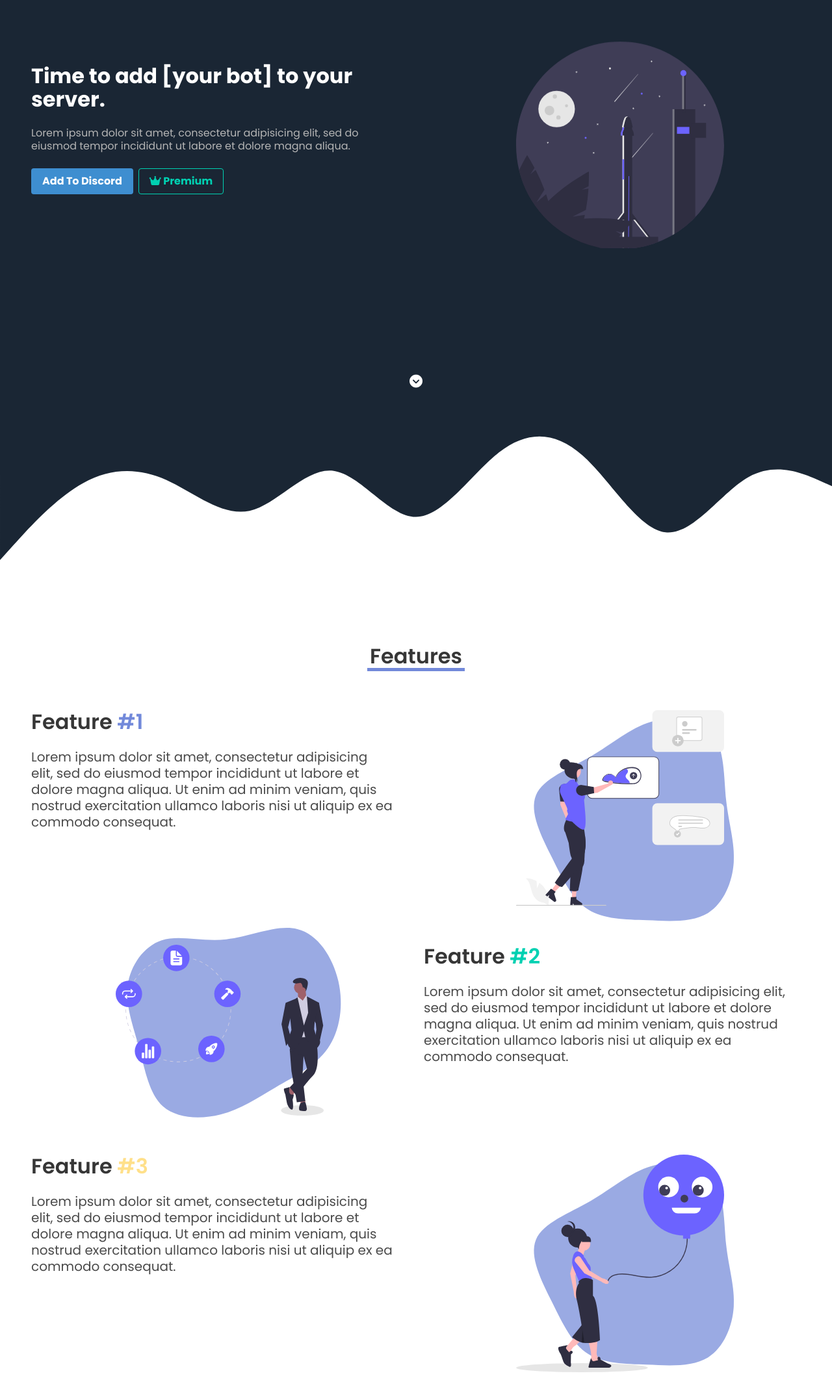
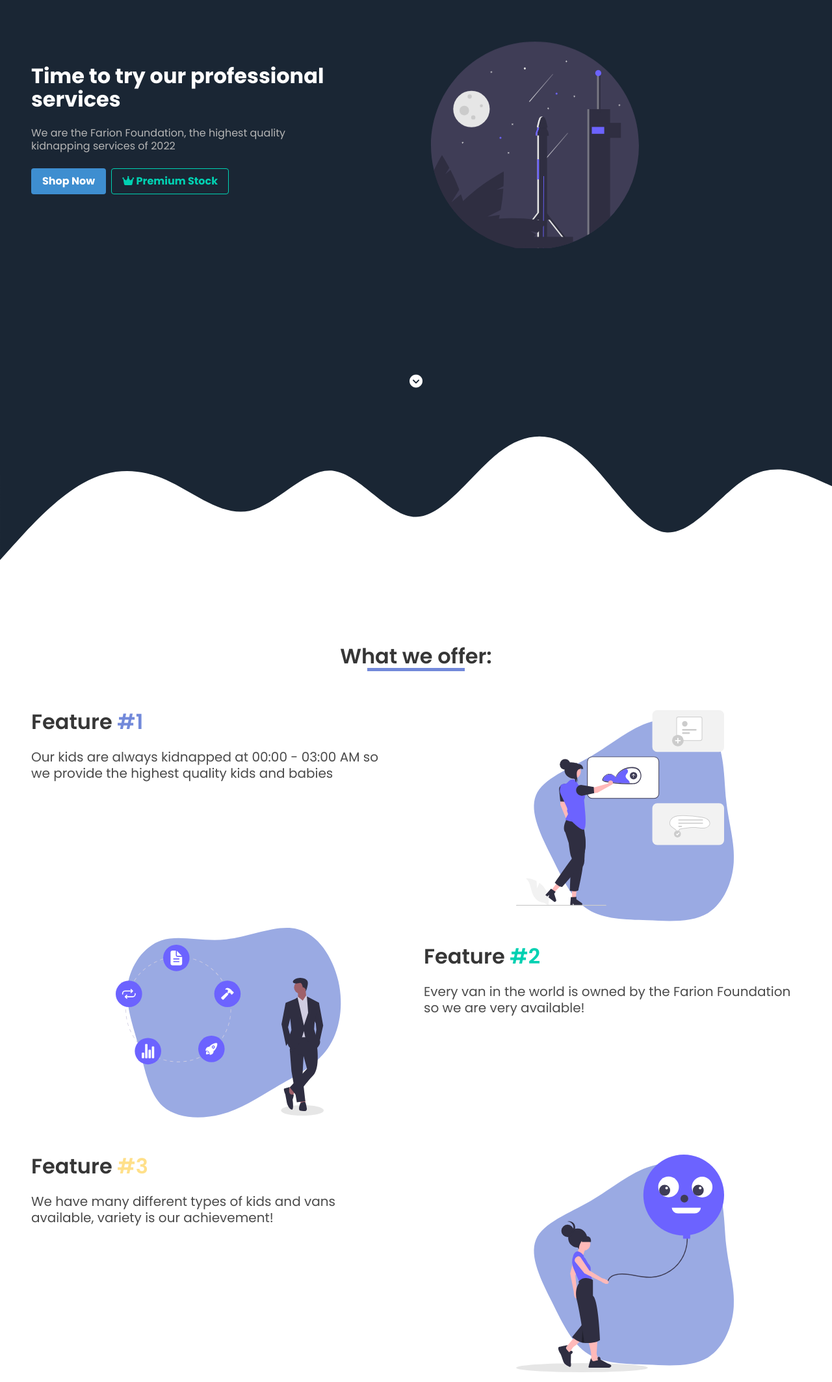
Before and after one commit to atriumrules/sasas, a plain HTML site: page index.html in a window 1280 px wide. Shown: the part 194-2321 px from the top of the page at 65% size. Drawn offline with nearby package versions, Linux system fonts and the light colour scheme.

Commit message:
Update index.html

```diff
--- a/index.html
+++ b/index.html
@@ -8,7 +8,7 @@
   <head>
     <meta charset="utf-8" />
     <meta name="viewport" content="width=device-width, initial-scale=1" />
-    <title>Your Bot - a Discord Bot</title>
+    <title>Farion Foundation</title>
     <link rel="stylesheet" href="assets/css/bulma.min.css" />
     <link rel="stylesheet" href="assets/css/style.css" />
     <link href="https://unpkg.com/aos@2.3.1/dist/aos.css" rel="stylesheet" />
@@ -114,19 +114,18 @@
           <div class="columns">
             <div class="column mr-6 mt-12" data-aos="fade-up">
               <p class="title has-text-white has-text-weight-bold">
-                Time to add [your bot] to your server.
+                Time to try our professional services
               </p>
               <p class="subtitle has-text-grey-light is-size-6 mt-3">
-                Lorem ipsum dolor sit amet, consectetur adipisicing elit, sed do
-                eiusmod tempor incididunt ut labore et dolore magna aliqua.
+                We are the Farion Foundation, the highest quality kidnapping services of 2022
               </p>
               <div class="buttons">
                 <a href="#" class="button is-info">
-                  <strong>Add To Discord</strong>
+                  <strong>Shop Now</strong>
                 </a>
 
                 <a href="#" class="button is-primary is-outlined">
-                  <strong><i class="fa-solid fa-crown"></i> Premium</strong>
+                  <strong><i class="fa-solid fa-crown"></i> Premium Stock</strong>
                 </a>
               </div>
             </div>
@@ -164,7 +163,7 @@
     <!-- Features Section Start -->
     <section id="features" class="section mt-6">
       <div class="has-text-centered">
-        <h1 class="title lined">Features</h1>
+        <h1 class="title lined">What we offer: </h1>
         <div class="line line-center blurple"></div>
       </div>
 
@@ -184,10 +183,7 @@
           <div class="column mr-6">
             <h4 class="title">Feature <span class="blurple">#1</span></h4>
             <p class="subtitle mt-3">
-              Lorem ipsum dolor sit amet, consectetur adipisicing elit, sed do
-              eiusmod tempor incididunt ut labore et dolore magna aliqua. Ut
-              enim ad minim veniam, quis nostrud exercitation ullamco laboris
-              nisi ut aliquip ex ea commodo consequat.
+              Our kids are always kidnapped at 00:00 - 03:00 AM so we provide the highest quality kids and babies
             </p>
           </div>
           <div class="column" data-aos="fade-left">
@@ -228,11 +224,7 @@
               Feature <span class="has-text-primary">#2</span>
             </h4>
             <p class="subtitle mt-3">
-              Lorem ipsum dolor sit amet, consectetur adipisicing elit, sed do
-              eiusmod tempor incididunt ut labore et dolore magna aliqua. Ut
-              enim ad minim veniam, quis nostrud exercitation ullamco laboris
-              nisi ut aliquip ex ea commodo consequat.
-            </p>
+              Every van in the world is owned by the Farion Foundation so we are very available!
           </div>
         </div>
       </div>
@@ -256,10 +248,7 @@
               Feature <span class="has-text-warning">#3</span>
             </h4>
             <p class="subtitle mt-3">
-              Lorem ipsum dolor sit amet, consectetur adipisicing elit, sed do
-              eiusmod tempor incididunt ut labore et dolore magna aliqua. Ut
-              enim ad minim veniam, quis nostrud exercitation ullamco laboris
-              nisi ut aliquip ex ea commodo consequat.
+              We have many different types of kids and vans available, variety is our achievement!
             </p>
           </div>
           <div class="column" data-aos="fade-left">
@@ -298,10 +287,7 @@
           <div class="column">
             <h4 class="title">Feature <span class="has-text-info">#4</span></h4>
             <p class="subtitle mt-3">
-              Lorem ipsum dolor sit amet, consectetur adipisicing elit, sed do
-              eiusmod tempor incididunt ut labore et dolore magna aliqua. Ut
-              enim ad minim veniam, quis nostrud exercitation ullamco laboris
-              nisi ut aliquip ex ea commodo consequat.
+              Finally, we have many investors and partners so we are easily adaptable to any suggestions put before us!
             </p>
           </div>
         </div>
@@ -319,18 +305,18 @@
 
       <div class="columns mt-6">
         <div class="column has-text-centered">
-          <p class="title has-text-weight-bold lined">000</p>
-          <span class="subtitle has-text-weight-bold blurple"><i class="fa-solid fa-server"></i> Servers</span>
+          <p class="title has-text-weight-bold lined">15B+</p>
+          <span class="subtitle has-text-weight-bold blurple"><i class="fa-solid fa-server"></i> Vans</span>
         </div>
 
         <div class="column has-text-centered">
-          <p class="title has-text-weight-bold lined">000</p>
-          <span class="subtitle has-text-weight-bold blurple"><i class="fa-solid fa-terminal"></i> Commands</span>
+          <p class="title has-text-weight-bold lined">150T+</p>
+          <span class="subtitle has-text-weight-bold blurple"><i class="fa-solid fa-terminal"></i> Kids Taken</span>
         </div>
 
         <div class="column has-text-centered">
-          <p class="title has-text-weight-bold lined">000</p>
-          <span class="subtitle has-text-weight-bold blurple"><i class="fa-solid fa-users"></i> Users</span>
+          <p class="title has-text-weight-bold lined">100M+</p>
+          <span class="subtitle has-text-weight-bold blurple"><i class="fa-solid fa-users"></i> Kidnappers</span>
         </div>
       </div>
     </section>
```
